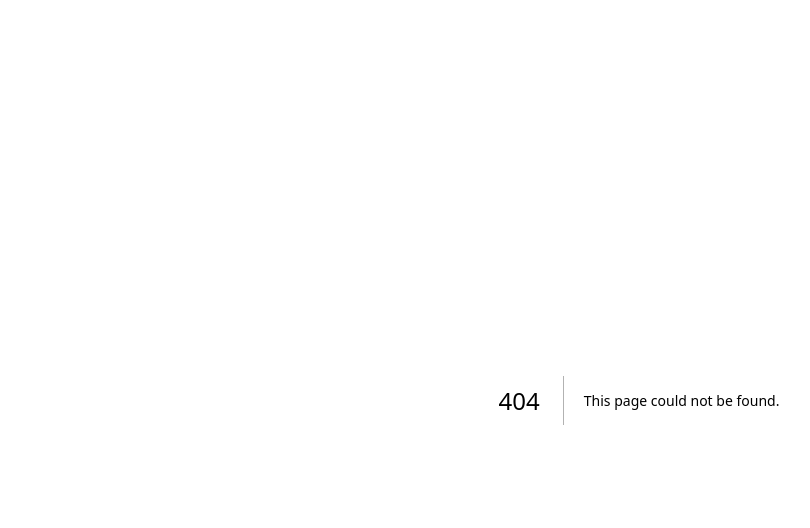
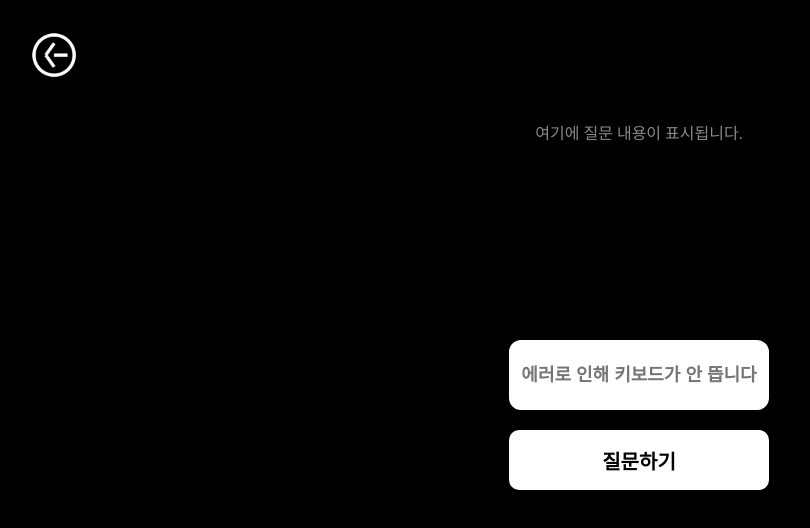
Before and after one commit to recycling-project/frontend, a Next.js app: page /question in a window 1280 px wide. Before the commit this address had no page. Shown: the top 528 px of the page, without its empty margins (1-811 px from the left). Built offline with nearby package versions, Linux system fonts and the light colour scheme.

Commit message:
키보드 기능 구현 X, 카메라 화면 꽉 채움 ㄴㄴ

```diff
--- a/app/globals.css
+++ b/app/globals.css
@@ -442,6 +442,7 @@ html, body {
   cursor: pointer;
 }
 
+
 .camera-preview {
   width: 100%;
   height: 40vh;       /* 상단 40% 카메라 영역 */
@@ -477,7 +478,7 @@ html, body {
 
 .general_waste .bottom-button-area {
   position: absolute;
-  bottom: 50px;        /* ✅ 하단 기준으로 위로 이동 */
+  bottom: 280px;        /* ✅ 하단 기준으로 위로 이동 */
   width: 100%;
   display: flex;
   flex-direction: column;
@@ -493,3 +494,48 @@ html, body {
   justify-content: center;  /* 가로 중앙 */
   align-items: center;      /* 세로 중앙 */
 }
+
+/*질문하기 채팅창*/
+/* 채팅 영역 */
+.chat-area {
+  width: 100%;
+  height: 300px;
+  padding: 20px;
+  box-sizing: border-box;
+  overflow-y: auto;
+}
+
+/* 기본 안내 */
+.chat-placeholder {
+  color: #888;
+  text-align: center;
+  margin-top: 100px;
+}
+
+/* 말풍선 */
+.chat-bubble {
+  max-width: 80%;
+  padding: 14px 18px;
+  border-radius: 18px;
+  margin: 10px 0;
+  line-height: 1.4;
+  font-size: 16px;
+}
+
+/* 사용자 말풍선 */
+.chat-bubble.user {
+  background: #ffffff;
+  color: black;
+  align-self: flex-end;
+  margin-left: auto;
+}
+
+/* 입력창 */
+.text-input {
+  width: 260px;
+  height: 70px;
+  border-radius: 12px;
+  border: 2px solid white;
+  font-size: 18px;
+  text-align: center;
+}
--- /dev/null
+++ b/app/question/page.tsx
@@ -0,0 +1,81 @@
+"use client";
+import { useRouter } from "next/navigation";
+import { useState } from "react";
+import KeyboardModal from "@/app/components/KeyboardModal";
+
+export default function FirstScreen() {
+  const router = useRouter();
+
+  // 상태값
+  const [textQuestion, setTextQuestion] = useState("");
+  const [showKeyboard, setShowKeyboard] = useState(false);
+
+  return (
+    <div className="page-bg">
+      <div className="kiosk">
+
+        {/* 뒤로가기 */}
+        <img
+          src="/back_icon.png"
+          alt="뒤로가기"
+          className="back-btn"
+          onClick={() => router.back()}
+        />
+
+        <div className="general_waste">
+
+          {/* ✅ 카메라 제거 대신 레이아웃 유지용 공간 */}
+          <div className="camera-spacer"></div>
+
+          {/* ✅ 채팅 영역 */}
+          <div className="chat-area">
+            {textQuestion ? (
+              <div className="chat-bubble user">{textQuestion}</div>
+            ) : (
+              <div className="chat-placeholder">
+                여기에 질문 내용이 표시됩니다.
+              </div>
+            )}
+          </div>
+
+          {/* ✅ 하단 입력 영역 */}
+          <div className="bottom-button-area">
+
+            <input
+              type="text"
+              placeholder="에러로 인해 키보드가 안 뜹니다"
+              value={textQuestion}
+              readOnly
+              onClick={() => setShowKeyboard(true)}
+              className="text-input"
+            />
+
+            <button
+              className="ask-btn"
+              onClick={() =>
+                router.push(
+                  "/general_waste/analyze?text=" +
+                    encodeURIComponent(textQuestion)
+                )
+              }
+              disabled={!textQuestion}
+            >
+              질문하기
+            </button>
+
+          </div>
+        </div>
+      </div>
+
+      {/* ✅ 키보드는 항상 최상단 overlay로 */}
+      {showKeyboard && (
+        <KeyboardModal
+          value={textQuestion}
+          onChange={setTextQuestion}
+          onClose={() => setShowKeyboard(false)}
+        />
+      )}
+
+    </div>
+  );
+}
```
Also changed, not shown: app/general_waste/page.tsx (+21 -52 lines), app/menu/page.tsx (+4 -4 lines).
